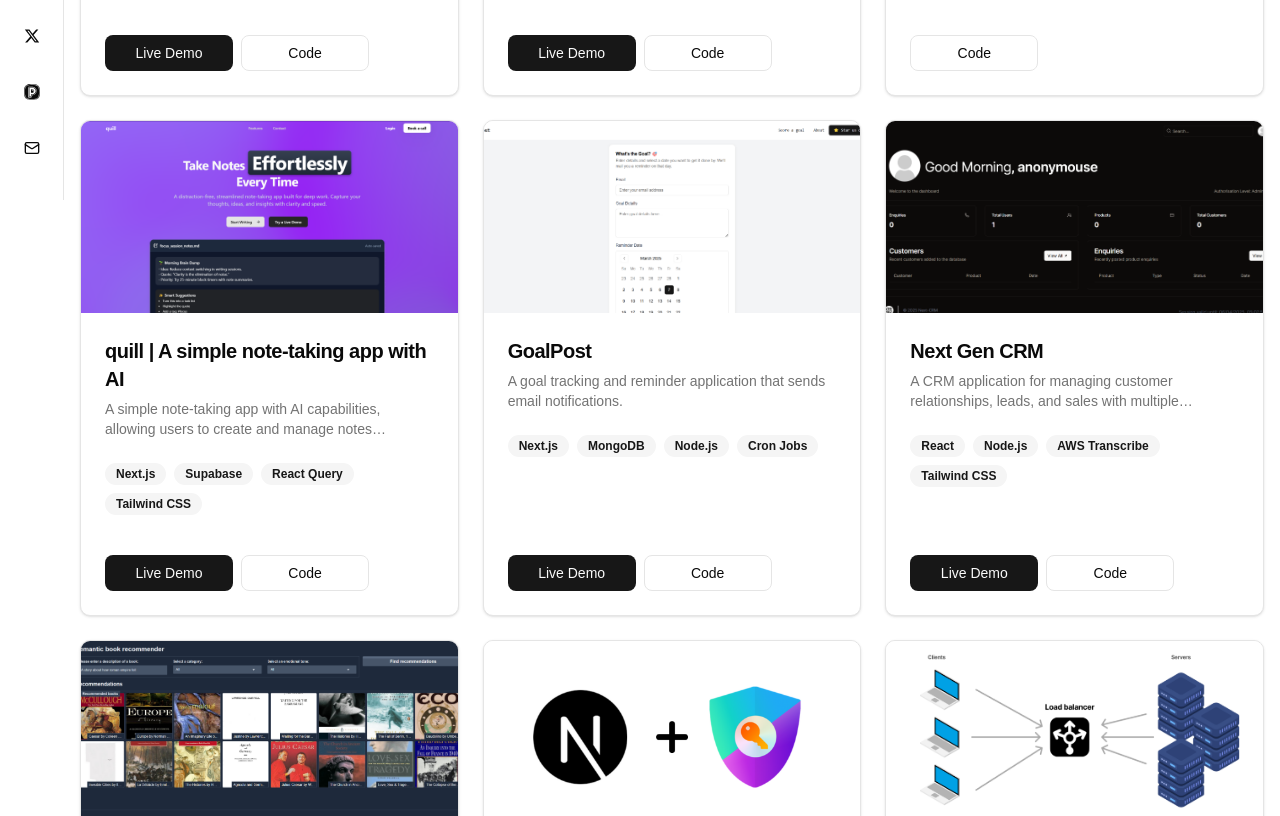
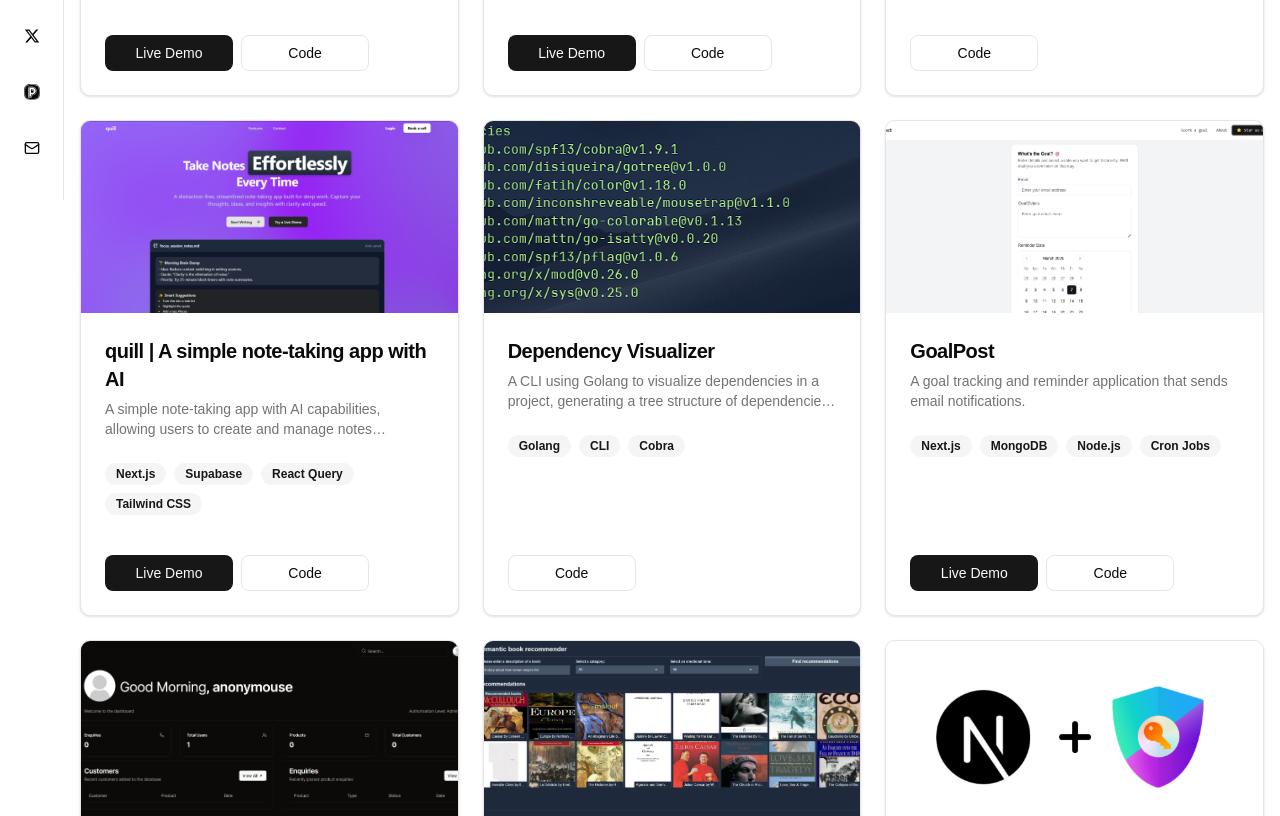
Before and after one commit to prnvtripathi/portfolio, a Next.js app: page /projects in a window 1280 px wide. Shown: the part 600-1416 px from the top of the page. Built offline with nearby package versions, Linux system fonts and the light colour scheme; a web font is replaced by a local one.

Commit message:
add: new project dep-tree

```diff
--- a/src/data/projects.ts
+++ b/src/data/projects.ts
@@ -1,4 +1,4 @@
-// next project id will be 16
+// next project id will be 17
 
 export const projects = [
   {
@@ -38,6 +38,15 @@ export const projects = [
     skills: ["Next.js", "Supabase", "React Query", "Tailwind CSS"],
     liveUrl: "https://quill-noter.vercel.app",
     githubUrl: "https://github.com/prnvtripathi/quill",
+  },
+  {
+    id: 16,
+    name: "Dependency Visualizer",
+    description:
+      "A CLI using Golang to visualize dependencies in a project, generating a tree structure of dependencies and their relationships.",
+    image: "/projects/deps-tree.png",
+    skills: ["Golang", "CLI", "Cobra"],
+    githubUrl: "https://github.com/prnvtripathi/dep-tree-visualizer",
   },
   {
     id: 3,
```
Also changed, not shown: public/projects/deps-tree.png (added).
